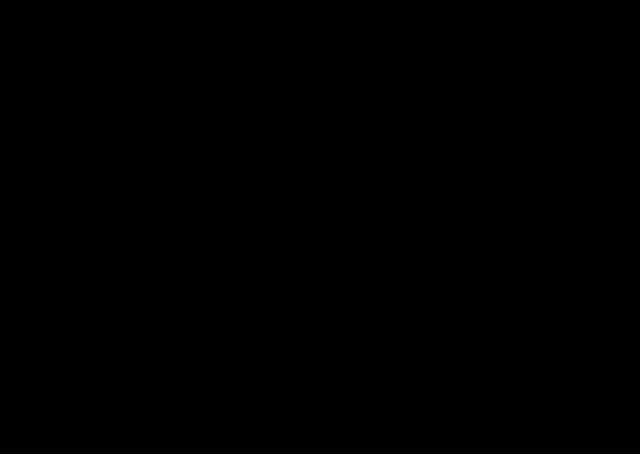
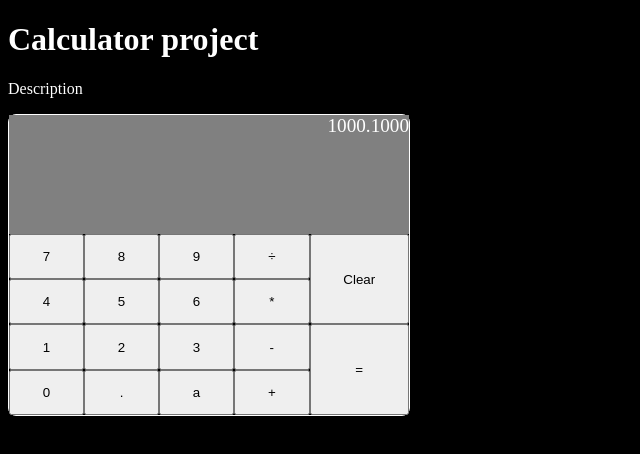
Before and after one commit to marvinrd/web-calculator, a plain HTML site: page index.html in a window 1280 px wide. Shown: the whole page, without its empty margins (0-640 px from the left). Drawn offline with Linux system fonts and the light colour scheme.

Commit message:
Create initial html structure with buttons and display area basic CSS styling

```diff
--- a/index.html
+++ b/index.html
@@ -9,5 +9,42 @@
 </head>
 <body>
 
+    <h1>Calculator project</h1>
+    <p>Description</p>
+
+    <div class="containerMain">
+        <div class="containerDisplay">1000.1000</div>
+        <div class="containerButtons">
+            <div class="columns">
+                <button>7</button>
+                <button>4</button>
+                <button>1</button>
+                <button>0</button>
+            </div>
+            <div class="columns">
+                <button>8</button>
+                <button>5</button>
+                <button>2</button>
+                <button>.</button>
+            </div>
+            <div class="columns">
+                <button>9</button>
+                <button>6</button>
+                <button>3</button>
+                <button>a</button>
+            </div>
+            <div class="columns">
+                <button>÷</button>
+                <button>*</button>
+                <button>-</button>
+                <button>+</button>
+            </div>
+            <div class="columns">
+                <button>Clear</button>
+                <button>=</button>
+            </div>
+        </div>
+    </div>
+
 </body>
 </html>
--- a/styles.css
+++ b/styles.css
@@ -2,3 +2,38 @@ body {
     background-color: black;
     color: white;
 }
+
+.containerMain {
+    display: flex;
+    flex-direction: column;
+    border: 1px;
+    border-color: white;
+    border-radius: 8px;
+    border-style: solid;
+    width: 400px;
+    height: 300px;
+    justify-content: stretch;
+}
+
+.containerDisplay {
+    background-color: gray;
+    text-align: right;
+    flex-grow: 1;
+    font-size: larger;
+}
+
+.containerButtons {
+    display: flex;
+    flex-direction: row;
+    flex-grow: 1;
+}
+
+.columns {
+    display: flex;
+    flex-direction: column;
+    flex-grow: 1;
+}
+
+button {
+    flex-grow: 1;
+}
```
